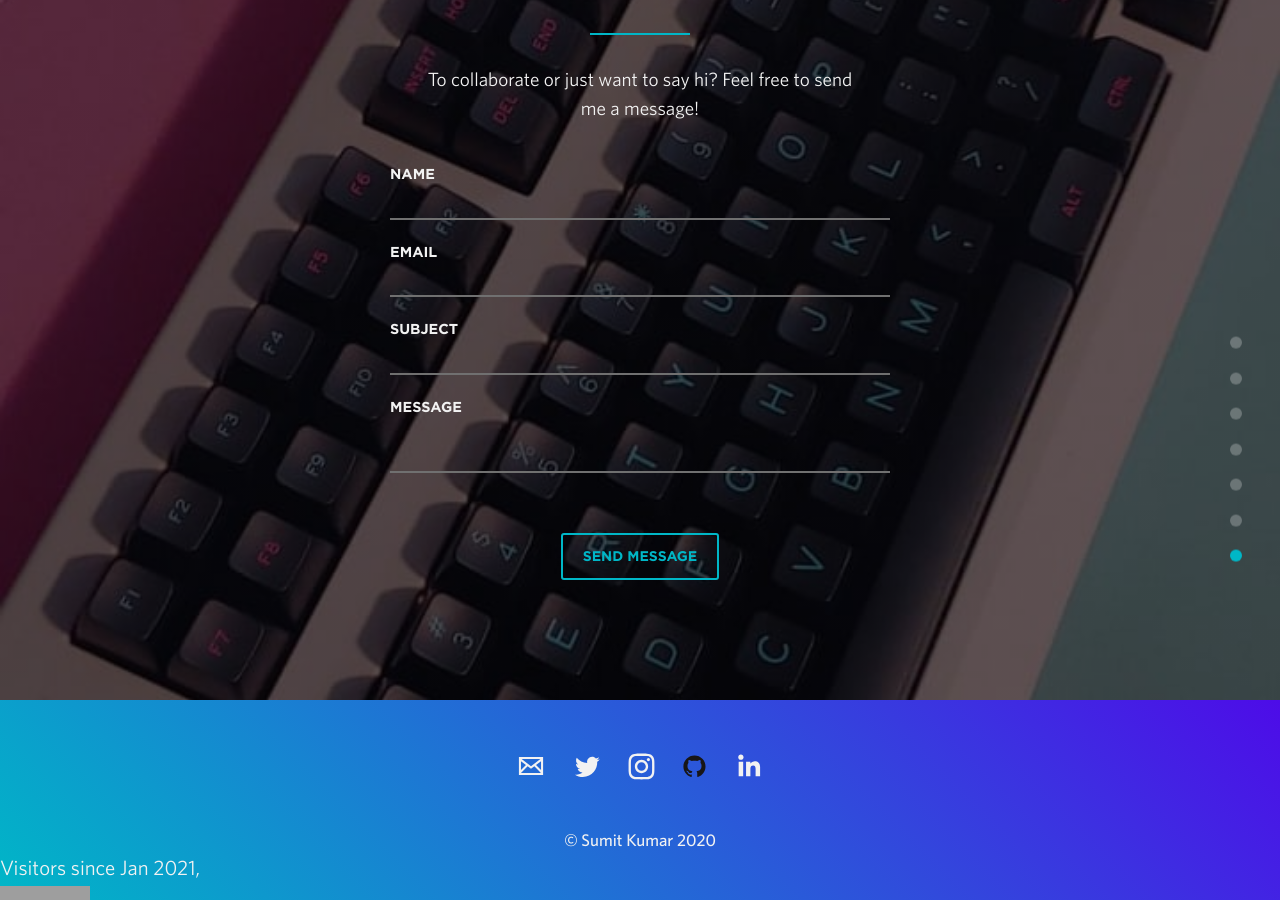
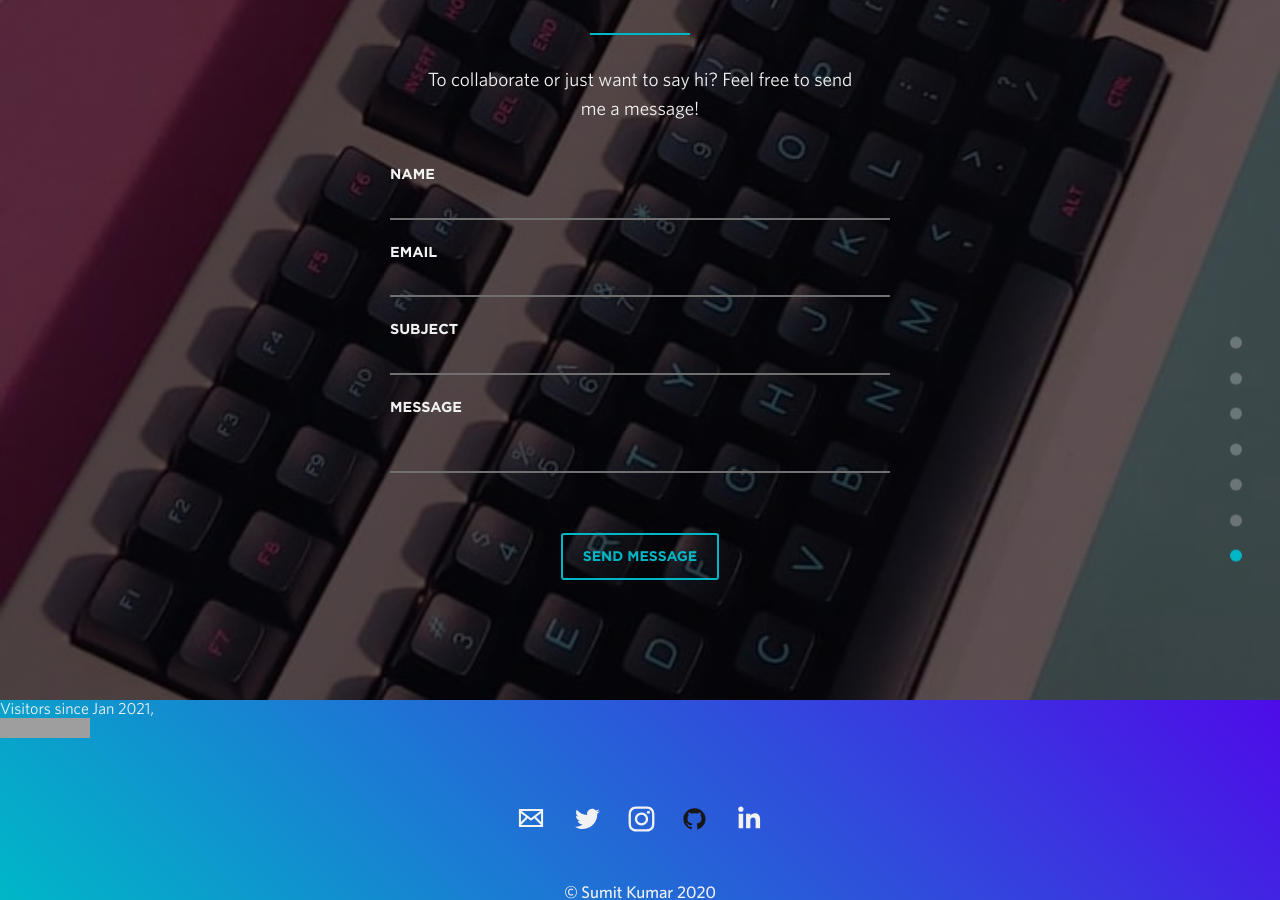
Before and after one commit to sumit6597/sumit6597.github.io, a Jekyll site: the page built from index.html, in a window 1280 px wide and 900 px high, scrolled down 9682 px. Built offline with Jekyll 4.4.1, drawn with Linux system fonts in a browser that asks for light colours; nearby versions of some CDN libraries; some of the changed lines change nothing that is shown; grey boxes are pictures that could not be loaded.

Commit message:
Update footer.html

```diff
--- a/_includes/footer.html
+++ b/_includes/footer.html
@@ -1,4 +1,8 @@
 <section id="footer" class="section">
+  <div class="col-12 col-lg-8">
+            <p>Visitors since Jan 2021,  <br>
+            <a href="https://info.flagcounter.com/U5jm"><img src="https://s11.flagcounter.com/count2/U5jm/bg_FFFFFF/txt_000000/border_CCCCCC/columns_2/maxflags_10/viewers_0/labels_0/pageviews_0/flags_0/percent_0/" alt="Flag Counter" border="0"></a></p>
+          </div>
   <div class="section-wrapper">
     <ul class="soc">
       {% for link in site.social %}
@@ -8,9 +12,6 @@
     <div class="copyright-wrapper center">
       <p>&copy;&nbsp;&nbsp;{{site.name}} 2020</p>
     </div>
-    <div class="col-12 col-lg-8">
-            <p>Visitors since Jan 2021,  <br>
-            <a href="https://info.flagcounter.com/U5jm"><img src="https://s11.flagcounter.com/count2/U5jm/bg_FFFFFF/txt_000000/border_CCCCCC/columns_2/maxflags_10/viewers_0/labels_0/pageviews_0/flags_0/percent_0/" alt="Flag Counter" border="0"></a></p>
-          </div>
+
   </div>
 </section>
```
